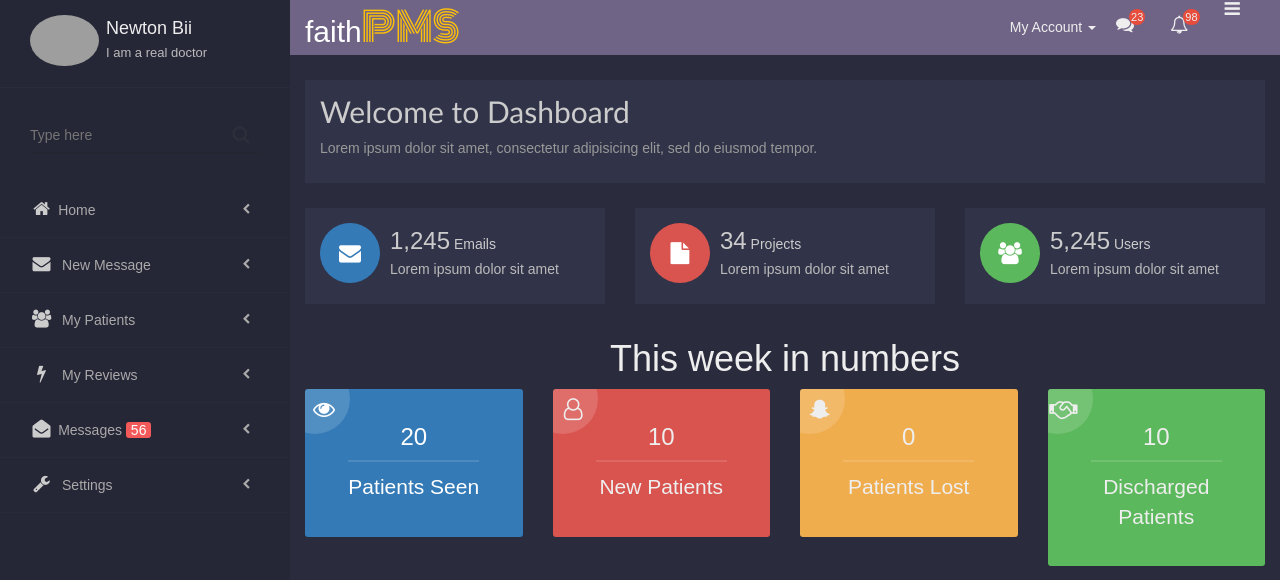
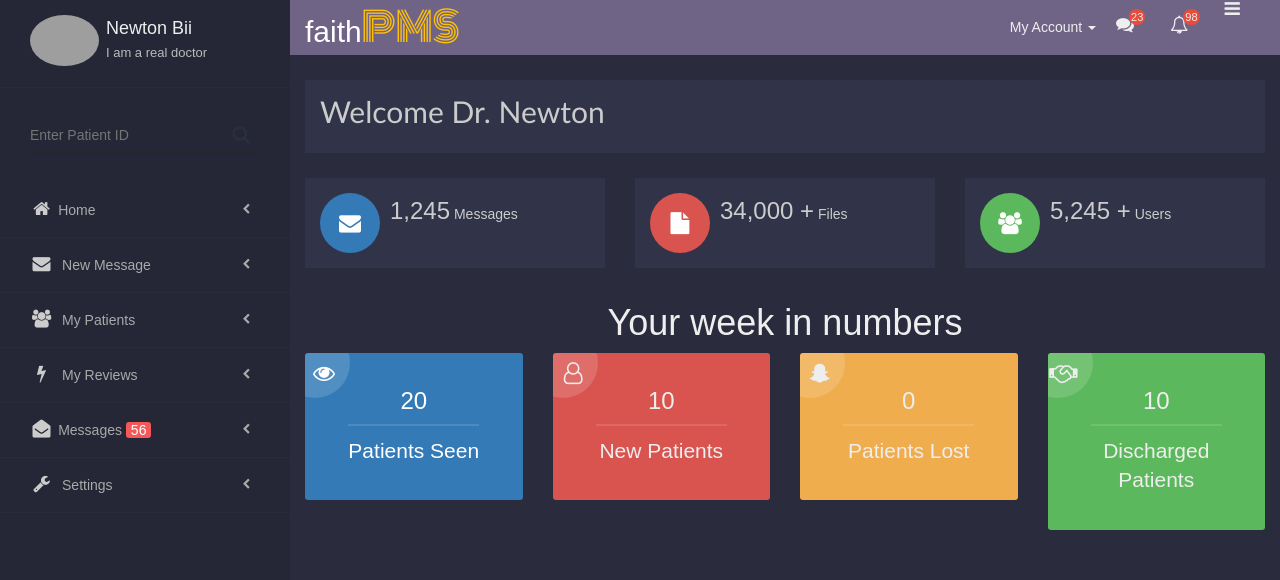
Before and after one commit to NewtonBii/Patient-Management-System, a Django app: page / in a window 1280 px wide. Shown: the top 580 px of the page. Run offline with Django 3.2, Linux system fonts and the light colour scheme; some libraries are stand-ins or nearby versions; some web fonts are replaced; grey boxes are pictures that could not be loaded.

Commit message:
create dashboard.

```diff
--- a/faith_pms/templates/base.html
+++ b/faith_pms/templates/base.html
@@ -490,7 +490,7 @@ body {background-color: #2a2b3d}
         </div>
       </div>
       <div class="search">
-        <input type="text" placeholder="Type here"><i class="fa fa-search"></i>
+        <input type="text" placeholder="Enter Patient ID"><i class="fa fa-search"></i>
       </div>
       <ul class="categories">
         <li><i class="fa fa-home fa-fw" aria-hidden="true"></i><a href="#">Home</a>
--- a/faith_pms/templates/dashboard.html
+++ b/faith_pms/templates/dashboard.html
@@ -5,8 +5,8 @@
     <div class="row">
       <div class="col-md-12">
         <div class="content">
-          <h2>Welcome to Dashboard</h2>
-          <p>Lorem ipsum dolor sit amet, consectetur adipisicing elit, sed do eiusmod tempor.</p>
+          <h2>Welcome Dr. Newton</h2>
+          <p></p>
         </div>
       </div>
     </div>
@@ -19,8 +19,7 @@
         <div class="box">
           <i class="fa fa-envelope fa-fw bg-primary"></i>
           <div class="info">
-            <h3>1,245</h3> <span>Emails</span>
-            <p>Lorem ipsum dolor sit amet</p>
+            <h3>1,245</h3> <span>Messages</span>
           </div>
         </div>
       </div>
@@ -28,8 +27,7 @@
         <div class="box">
           <i class="fa fa-file fa-fw danger"></i>
           <div class="info">
-            <h3>34</h3> <span>Projects</span>
-            <p>Lorem ipsum dolor sit amet</p>
+            <h3>34,000 + </h3> <span>Files</span>
           </div>
         </div>
       </div>
@@ -37,8 +35,7 @@
         <div class="box">
           <i class="fa fa-users fa-fw success"></i>
           <div class="info">
-            <h3>5,245</h3> <span>Users</span>
-            <p>Lorem ipsum dolor sit amet</p>
+            <h3>5,245 + </h3> <span>Users</span>
           </div>
         </div>
       </div>
@@ -48,7 +45,7 @@
   <section class='statis text-center'>
     <div class="container-fluid">
       <div class="row">
-        <h1>This week in numbers</h1>
+        <h1>Your week in numbers</h1>
         <div class="col-md-3">
           <div class="box bg-primary">
             <i class="fa fa-eye"></i>
```
Also changed, not shown: techspecs.md (+7 -0 lines).
